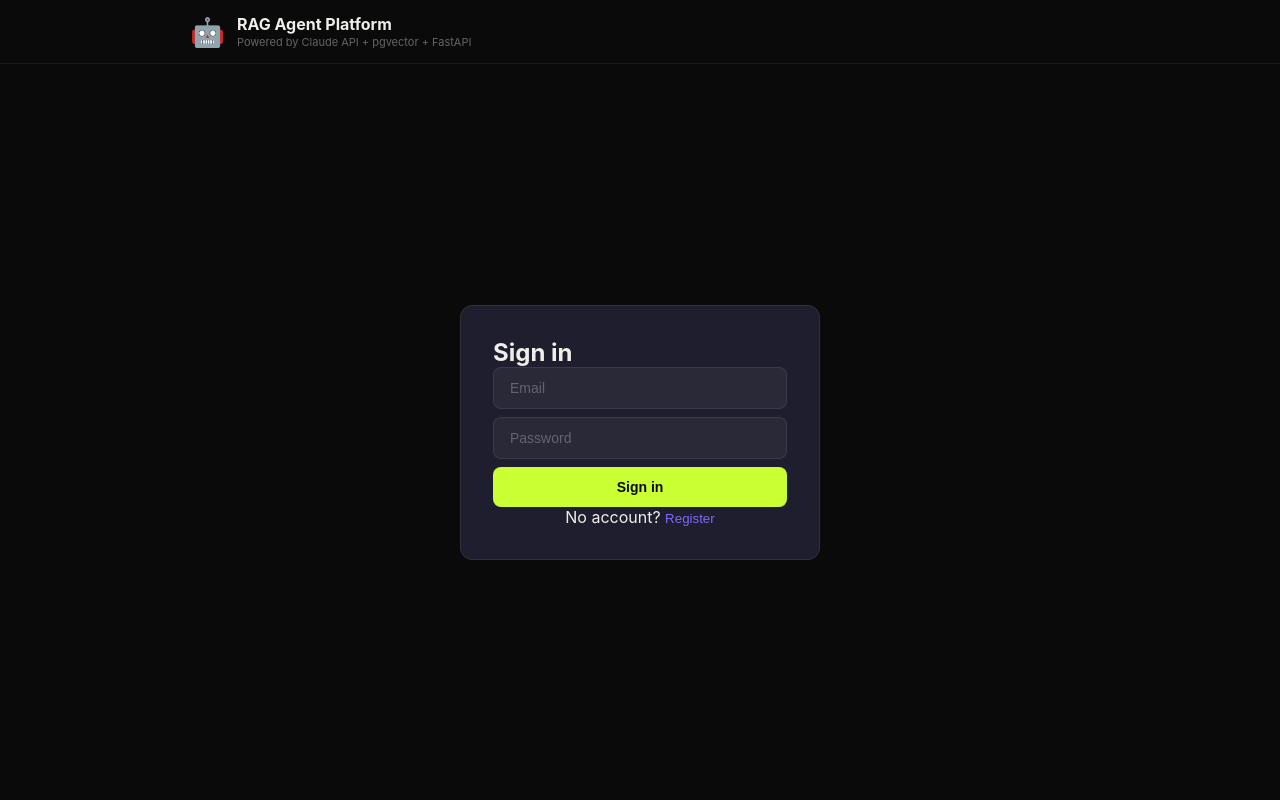
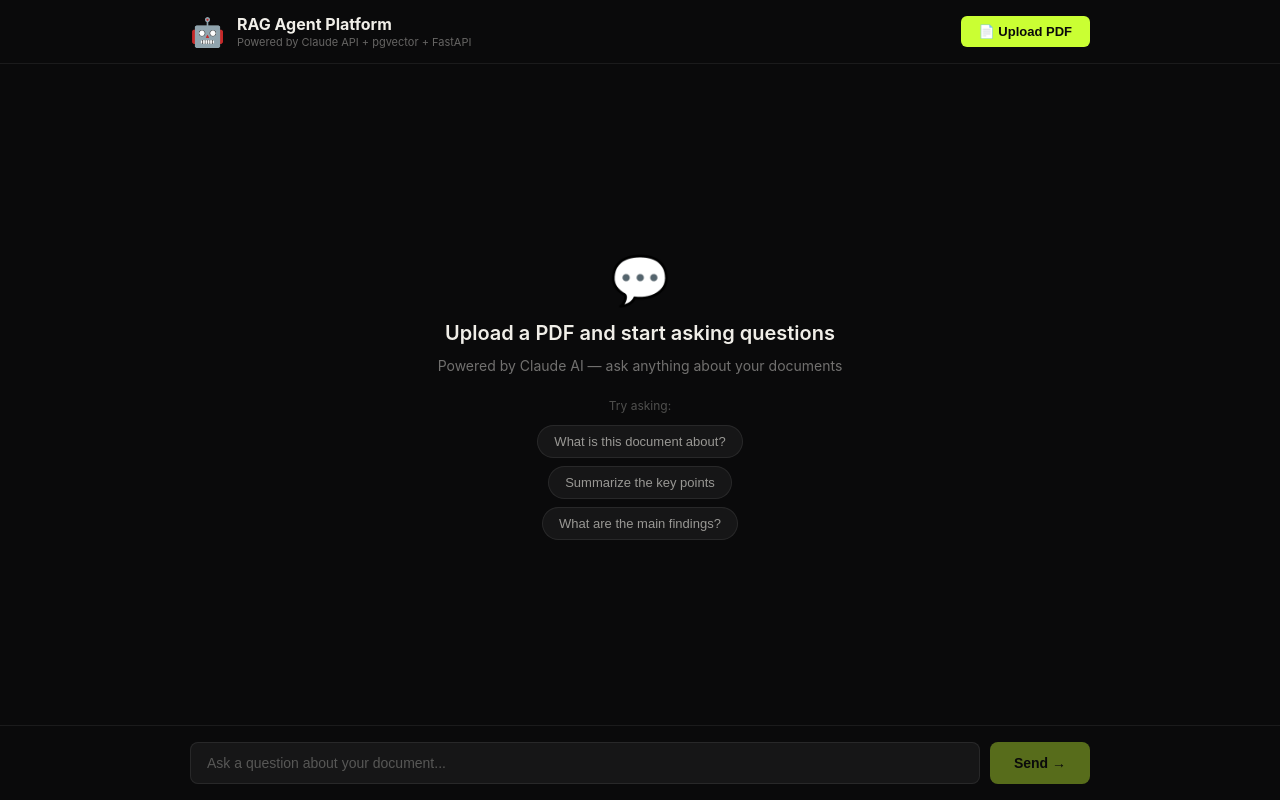
Before and after one commit to marrivishwanth24/rag-agent-platform, a React (Create React App) app in the folder frontend/: page / in a window 1280 px wide. Built offline with nearby package versions, Linux system fonts and the light colour scheme.

Commit message:
Remove auth requirement — make app fully public
Backend endpoints now use a shared PUBLIC_USER_ID so no login is needed.
Frontend login/register UI removed; chat interface loads directly.

```diff
--- a/frontend/src/App.tsx
+++ b/frontend/src/App.tsx
@@ -1,4 +1,4 @@
-import { useState, useRef, useEffect } from "react";
+import { useState, useRef } from "react";
 import "./App.css";
 
 const API_URL = "https://rag-agent-platform-production.up.railway.app";
@@ -9,13 +9,6 @@ interface Message {
 }
 
 function App() {
-  const [token, setToken] = useState<string | null>(() => localStorage.getItem("token"));
-  const [authMode, setAuthMode] = useState<"login" | "register">("login");
-  const [email, setEmail] = useState("");
-  const [password, setPassword] = useState("");
-  const [authError, setAuthError] = useState("");
-  const [authLoading, setAuthLoading] = useState(false);
-
   const [messages, setMessages] = useState<Message[]>([]);
   const [question, setQuestion] = useState("");
   const [uploading, setUploading] = useState(false);
@@ -24,63 +17,12 @@ function App() {
   const [loading, setLoading] = useState(false);
   const fileRef = useRef<HTMLInputElement>(null);
 
-  const authFetch = (url: string, options: RequestInit = {}) =>
-    fetch(url, {
-      ...options,
-      headers: {
-        ...(options.headers || {}),
-        Authorization: `Bearer ${token}`,
-      },
-    });
-
-  const handleAuth = async () => {
-    setAuthError("");
-    setAuthLoading(true);
-    try {
-      let res: Response;
-      if (authMode === "register") {
-        res = await fetch(`${API_URL}/auth/register`, {
-          method: "POST",
-          headers: { "Content-Type": "application/json" },
-          body: JSON.stringify({ email, password }),
-        });
-      } else {
-        const form = new URLSearchParams({ username: email, password });
-        res = await fetch(`${API_URL}/auth/token`, {
-          method: "POST",
-          headers: { "Content-Type": "application/x-www-form-urlencoded" },
-          body: form.toString(),
-        });
-      }
-      if (!res.ok) {
-        const data = await res.json();
-        setAuthError(data.detail || "Authentication failed");
-        return;
-      }
-      const data = await res.json();
-      localStorage.setItem("token", data.access_token);
-      setToken(data.access_token);
-    } catch {
-      setAuthError("Could not reach the server.");
-    } finally {
-      setAuthLoading(false);
-    }
-  };
-
-  const logout = () => {
-    localStorage.removeItem("token");
-    setToken(null);
-    setMessages([]);
-    setDocumentIds([]);
-    setUploadedFile(null);
-  };
-
   const uploadPDF = async (file: File) => {
     setUploading(true);
     const formData = new FormData();
     formData.append("file", file);
     try {
-      const res = await authFetch(`${API_URL}/upload`, { method: "POST", body: formData });
+      const res = await fetch(`${API_URL}/upload`, { method: "POST", body: formData });
       const data = await res.json();
       if (!res.ok) {
         setMessages(prev => [...prev, { role: "assistant", content: `Upload failed: ${data.detail}` }]);
@@ -104,11 +46,11 @@ function App() {
     setQuestion("");
     setMessages(prev => [...prev, { role: "user", content: userMsg }]);
     setLoading(true);
-    setMessages(prev => [...prev, { role: "assistant", content: "Thinking..." }]);
+    setMessages(prev => [...prev, { role: "assistant", content: "⏳ Thinking..." }]);
 
     let assistantMsg = "";
     try {
-      const res = await authFetch(`${API_URL}/query`, {
+      const res = await fetch(`${API_URL}/query`, {
         method: "POST",
         headers: { "Content-Type": "application/json" },
         body: JSON.stringify({ question: userMsg, document_ids: documentIds }),
@@ -128,72 +70,19 @@ function App() {
         }
         setMessages(prev => {
           const updated = [...prev];
-          updated[updated.length - 1] = { role: "assistant", content: assistantMsg || "Thinking..." };
+          updated[updated.length - 1] = { role: "assistant", content: assistantMsg || "⏳ Thinking..." };
           return updated;
         });
       }
     } catch {
       setMessages(prev => {
         const updated = [...prev];
-        updated[updated.length - 1] = { role: "assistant", content: "Error connecting to server." };
+        updated[updated.length - 1] = { role: "assistant", content: "❌ Error connecting to server." };
         return updated;
       });
     }
     setLoading(false);
   };
-
-  if (!token) {
-    return (
-      <div className="app">
-        <header className="header">
-          <div className="header-inner">
-            <div className="logo">
-              <span className="logo-icon">🤖</span>
-              <div>
-                <div className="logo-title">RAG Agent Platform</div>
-                <div className="logo-sub">Powered by Claude API + pgvector + FastAPI</div>
-              </div>
-            </div>
-          </div>
-        </header>
-        <main className="chat-area" style={{ display: "flex", alignItems: "center", justifyContent: "center" }}>
-          <div style={{ width: 360, padding: "2rem", background: "#1e1e2e", borderRadius: 12, border: "1px solid #333" }}>
-            <h2 style={{ marginTop: 0 }}>{authMode === "login" ? "Sign in" : "Create account"}</h2>
-            <input
-              className="chat-input"
-              type="email"
-              placeholder="Email"
-              value={email}
-              onChange={e => setEmail(e.target.value)}
-              style={{ marginBottom: 8, display: "block", width: "100%", boxSizing: "border-box" }}
-            />
-            <input
-              className="chat-input"
-              type="password"
-              placeholder="Password"
-              value={password}
-              onChange={e => setPassword(e.target.value)}
-              onKeyDown={e => e.key === "Enter" && !authLoading && handleAuth()}
-              style={{ marginBottom: 8, display: "block", width: "100%", boxSizing: "border-box" }}
-            />
-            {authError && <p style={{ color: "#f87171", margin: "4px 0 8px" }}>{authError}</p>}
-            <button className="send-btn" onClick={handleAuth} disabled={authLoading} style={{ width: "100%" }}>
-              {authLoading ? "..." : authMode === "login" ? "Sign in" : "Register"}
-            </button>
-            <p style={{ textAlign: "center", marginBottom: 0 }}>
-              {authMode === "login" ? "No account? " : "Already registered? "}
-              <button
-                style={{ background: "none", border: "none", color: "#7c6af7", cursor: "pointer", padding: 0 }}
-                onClick={() => { setAuthMode(authMode === "login" ? "register" : "login"); setAuthError(""); }}
-              >
-                {authMode === "login" ? "Register" : "Sign in"}
-              </button>
-            </p>
-          </div>
-        </main>
-      </div>
-    );
-  }
 
   return (
     <div className="app">
@@ -214,16 +103,14 @@ function App() {
               style={{ display: "none" }}
               onChange={e => e.target.files?.[0] && uploadPDF(e.target.files[0])}
             />
-            <button className="upload-btn" onClick={() => fileRef.current?.click()} disabled={uploading}>
-              {uploading ? "Processing..." : "Upload PDF"}
+            <button
+              className="upload-btn"
+              onClick={() => fileRef.current?.click()}
+              disabled={uploading}
+            >
+              {uploading ? "⏳ Processing..." : "📄 Upload PDF"}
             </button>
-            {uploadedFile && <span className="upload-badge">{uploadedFile}</span>}
-            <button
-              style={{ background: "none", border: "1px solid #555", color: "#aaa", borderRadius: 6, padding: "6px 12px", cursor: "pointer", marginLeft: 8 }}
-              onClick={logout}
-            >
-              Sign out
-            </button>
+            {uploadedFile && <span className="upload-badge">✅ {uploadedFile}</span>}
           </div>
         </div>
       </header>
@@ -236,7 +123,11 @@ function App() {
             <div className="empty-sub">Powered by Claude AI — ask anything about your documents</div>
             <div className="example-questions">
               <div className="eq-label">Try asking:</div>
-              {["What is this document about?", "Summarize the key points", "What are the main findings?"].map(q => (
+              {[
+                "What is this document about?",
+                "Summarize the key points",
+                "What are the main findings?",
+              ].map(q => (
                 <button key={q} className="eq-btn" onClick={() => setQuestion(q)}>{q}</button>
               ))}
             </div>
@@ -258,11 +149,11 @@ function App() {
             placeholder="Ask a question about your document..."
             value={question}
             onChange={e => setQuestion(e.target.value)}
-            onKeyDown={e => e.key === "Enter" && !loading && askQuestion()}
+            onKeyPress={e => e.key === "Enter" && !loading && askQuestion()}
             disabled={loading}
           />
           <button className="send-btn" onClick={askQuestion} disabled={loading || !question.trim()}>
-            {loading ? "..." : "Send →"}
+            {loading ? "⏳" : "Send →"}
           </button>
         </div>
       </footer>
```
Also changed, not shown: 1 other file (tests, documents, lock files or other folders).
